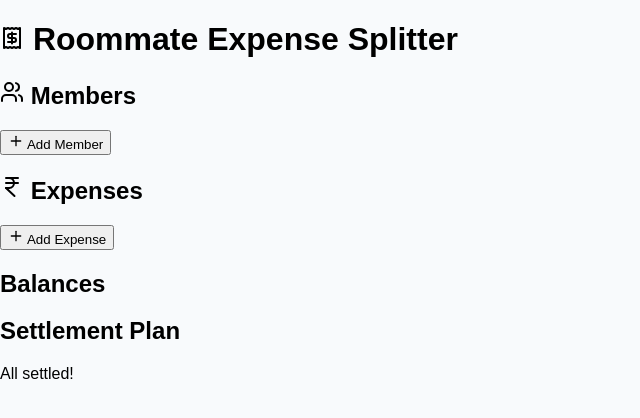
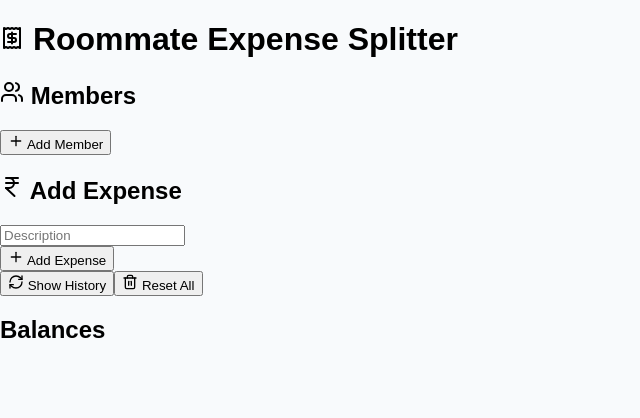
Before and after one commit to niranjanf/turbo-broccoli, a React (Vite) app: page / in a window 1280 px wide. Shown: the top 418 px of the page, without its empty margins (0-640 px from the left). Built offline with nearby package versions, Linux system fonts and the light colour scheme.

Commit message:
new separated historoy

```diff
--- a/src/App.tsx
+++ b/src/App.tsx
@@ -2,12 +2,10 @@ import React, { useEffect, useMemo, useState } from "react";
 import {
   Plus,
   Trash2,
-  Download,
-  Upload,
+  Receipt,
+  Users,
+  IndianRupee,
   RefreshCw,
-  Users,
-  Receipt,
-  IndianRupee,
 } from "lucide-react";
 
 interface Member {
@@ -15,19 +13,25 @@ interface Member {
   name: string;
 }
 
+interface Contribution {
+  memberId: string;
+  amount: number;
+}
+
 interface Expense {
   id: string;
   description: string;
-  amount: number;
-  paidBy: string; // member id
-  splitAmong: string[]; // array of member ids
   date: string;
+  contributions: Contribution[];
+  splitAmong: string[];
 }
 
-function App() {
+export default function App() {
   const [members, setMembers] = useState<Member[]>([]);
   const [expenses, setExpenses] = useState<Expense[]>([]);
+  const [showHistory, setShowHistory] = useState(false);
 
+  // Load from localStorage
   useEffect(() => {
     const savedMembers = localStorage.getItem("members");
     const savedExpenses = localStorage.getItem("expenses");
@@ -35,123 +39,235 @@ function App() {
     if (savedExpenses) setExpenses(JSON.parse(savedExpenses));
   }, []);
 
+  // Save to localStorage
   useEffect(() => {
     localStorage.setItem("members", JSON.stringify(members));
     localStorage.setItem("expenses", JSON.stringify(expenses));
   }, [members, expenses]);
 
+  // Add Member
   const addMember = (name: string) => {
     if (!name.trim()) return;
     setMembers([...members, { id: Date.now().toString(), name }]);
   };
 
-  const addExpense = (
-    description: string,
-    amount: number,
-    paidBy: string,
-    splitAmong: string[]
-  ) => {
-    if (!description || !amount || !paidBy || splitAmong.length === 0) return;
+  // Expense Form State
+  const [description, setDescription] = useState("");
+  const [contributions, setContributions] = useState<Record<string, number>>({});
+  const [splitAmong, setSplitAmong] = useState<Record<string, boolean>>({});
+
+  useEffect(() => {
+    const contrib: Record<string, number> = {};
+    const split: Record<string, boolean> = {};
+    members.forEach((m) => {
+      contrib[m.id] = contributions[m.id] || 0;
+      split[m.id] = splitAmong[m.id] ?? true;
+    });
+    setContributions(contrib);
+    setSplitAmong(split);
+  }, [members]);
+
+  // Add Expense
+  const addExpense = () => {
+    const activeContribs: Contribution[] = Object.entries(contributions)
+      .filter(([_, amt]) => amt > 0)
+      .map(([memberId, amount]) => ({ memberId, amount }));
+
+    const activeSplit = Object.entries(splitAmong)
+      .filter(([_, included]) => included)
+      .map(([memberId]) => memberId);
+
+    if (!description.trim() || activeContribs.length === 0 || activeSplit.length === 0) {
+      alert("Fill all fields properly!");
+      return;
+    }
+
     setExpenses([
       ...expenses,
-      { id: Date.now().toString(), description, amount, paidBy, splitAmong, date: new Date().toISOString() },
+      {
+        id: Date.now().toString(),
+        description,
+        date: new Date().toISOString(),
+        contributions: activeContribs,
+        splitAmong: activeSplit,
+      },
     ]);
+
+    setDescription("");
+    setContributions(members.reduce((acc, m) => ({ ...acc, [m.id]: 0 }), {}));
+    setSplitAmong(members.reduce((acc, m) => ({ ...acc, [m.id]: true }), {}));
   };
 
-  // ✅ Calculate net balances
+  // Reset All Data
+  const resetAll = () => {
+    if (window.confirm("Are you sure you want to reset all data?")) {
+      setMembers([]);
+      setExpenses([]);
+      localStorage.clear();
+    }
+  };
+
+  // Calculate balances
   const balances = useMemo(() => {
-    const bal: Record<string, number> = {};
-    members.forEach((m) => (bal[m.id] = 0));
+    const balance: Record<string, number> = {};
+    members.forEach((m) => (balance[m.id] = 0));
 
-    expenses.forEach((e) => {
-      const share = e.amount / e.splitAmong.length;
-      e.splitAmong.forEach((id) => {
-        bal[id] -= share; // each member owes their share
+    expenses.forEach((exp) => {
+      const totalPaid = exp.contributions.reduce((sum, c) => sum + c.amount, 0);
+      const perHead = totalPaid / exp.splitAmong.length;
+
+      exp.contributions.forEach((c) => {
+        balance[c.memberId] += c.amount; // credit the payer
       });
-      bal[e.paidBy] += e.amount; // payer gets credit
+
+      exp.splitAmong.forEach((id) => {
+        balance[id] -= perHead; // debit each sharer
+      });
     });
 
-    return bal;
+    return balance;
   }, [members, expenses]);
 
-  // ✅ Generate simplified settlements
-  const settlements = useMemo(() => {
-    const creditors = Object.entries(balances)
-      .filter(([_, amt]) => amt > 0)
-      .map(([id, amt]) => ({ id, amt }))
-      .sort((a, b) => b.amt - a.amt);
-
-    const debtors = Object.entries(balances)
-      .filter(([_, amt]) => amt < 0)
-      .map(([id, amt]) => ({ id, amt: -amt }))
-      .sort((a, b) => b.amt - a.amt);
-
-    const txns: { from: string; to: string; amount: number }[] = [];
-    let i = 0,
-      j = 0;
-    while (i < debtors.length && j < creditors.length) {
-      const d = debtors[i];
-      const c = creditors[j];
-      const pay = Math.min(d.amt, c.amt);
-      txns.push({ from: d.id, to: c.id, amount: pay });
-      d.amt -= pay;
-      c.amt -= pay;
-      if (d.amt <= 0.01) i++;
-      if (c.amt <= 0.01) j++;
-    }
-    return txns;
-  }, [balances]);
+  const currency = (n: number) =>
+    new Intl.NumberFormat("en-IN", {
+      style: "currency",
+      currency: "INR",
+      maximumFractionDigits: 2,
+    }).format(n);
 
   return (
-    <div className="p-6">
+    <div className="p-6 max-w-4xl mx-auto">
       <h1 className="text-2xl font-bold flex items-center gap-2">
         <Receipt /> Roommate Expense Splitter
       </h1>
 
-      {/* Members */}
+      {/* Members Section */}
       <div className="mt-4">
         <h2 className="font-semibold flex items-center gap-2">
           <Users /> Members
         </h2>
-        <ul>
+        <ul className="mb-2">
           {members.map((m) => (
-            <li key={m.id}>{m.name}</li>
+            <li key={m.id} className="flex justify-between">
+              {m.name}
+              <button
+                className="text-red-500"
+                onClick={() =>
+                  setMembers(members.filter((mem) => mem.id !== m.id))
+                }
+              >
+                <Trash2 size={16} />
+              </button>
+            </li>
           ))}
         </ul>
         <button
-          className="mt-2 bg-indigo-500 text-white px-3 py-1 rounded flex items-center gap-1"
+          className="bg-indigo-500 text-white px-3 py-1 rounded flex items-center gap-1"
           onClick={() => addMember(prompt("Enter member name") || "")}
         >
           <Plus size={16} /> Add Member
         </button>
       </div>
 
-      {/* Expenses */}
+      {/* Expenses Section */}
       <div className="mt-6">
         <h2 className="font-semibold flex items-center gap-2">
-          <IndianRupee /> Expenses
+          <IndianRupee /> Add Expense
         </h2>
-        <ul>
-          {expenses.map((e) => (
-            <li key={e.id}>
-              {e.description} — ₹{e.amount} (Paid by{" "}
-              {members.find((m) => m.id === e.paidBy)?.name || "Unknown"})
-            </li>
+        <div className="mb-2">
+          <input
+            type="text"
+            placeholder="Description"
+            value={description}
+            onChange={(e) => setDescription(e.target.value)}
+            className="border px-2 py-1 rounded w-full"
+          />
+        </div>
+        <div className="grid grid-cols-1 sm:grid-cols-2 gap-2">
+          {members.map((m) => (
+            <div key={m.id} className="flex items-center gap-2">
+              <input
+                type="number"
+                min={0}
+                placeholder="Paid"
+                value={contributions[m.id] || ""}
+                onChange={(e) =>
+                  setContributions({
+                    ...contributions,
+                    [m.id]: Number(e.target.value),
+                  })
+                }
+                className="border px-2 py-1 rounded w-20"
+              />
+              <label>
+                <input
+                  type="checkbox"
+                  checked={splitAmong[m.id]}
+                  onChange={(e) =>
+                    setSplitAmong({ ...splitAmong, [m.id]: e.target.checked })
+                  }
+                />{" "}
+                {m.name}
+              </label>
+            </div>
           ))}
-        </ul>
+        </div>
         <button
           className="mt-2 bg-green-500 text-white px-3 py-1 rounded flex items-center gap-1"
-          onClick={() => {
-            const desc = prompt("Description") || "Expense";
-            const amount = Number(prompt("Amount") || "0");
-            const paidBy = members[0]?.id || "";
-            const splitAmong = members.map((m) => m.id);
-            addExpense(desc, amount, paidBy, splitAmong);
-          }}
+          onClick={addExpense}
         >
           <Plus size={16} /> Add Expense
         </button>
       </div>
+
+      {/* Action Buttons */}
+      <div className="mt-6 flex gap-4">
+        <button
+          className="bg-blue-500 text-white px-3 py-1 rounded flex items-center gap-1"
+          onClick={() => setShowHistory(!showHistory)}
+        >
+          <RefreshCw size={16} /> {showHistory ? "Hide History" : "Show History"}
+        </button>
+        <button
+          className="bg-red-500 text-white px-3 py-1 rounded flex items-center gap-1"
+          onClick={resetAll}
+        >
+          <Trash2 size={16} /> Reset All
+        </button>
+      </div>
+
+      {/* Expenses History */}
+      {showHistory && (
+        <div className="mt-6">
+          <h2 className="font-semibold flex items-center gap-2">
+            <Receipt /> Expense History
+          </h2>
+          <ul>
+            {expenses
+              .slice()
+              .sort((a, b) => new Date(b.date).getTime() - new Date(a.date).getTime())
+              .map((exp) => (
+                <li key={exp.id} className="mb-2 border p-2 rounded">
+                  <strong>{exp.description}</strong> — {new Date(exp.date).toLocaleString()}
+                  <ul className="ml-4">
+                    {exp.contributions.map((c) => (
+                      <li key={c.memberId}>
+                        {members.find((m) => m.id === c.memberId)?.name || "Unknown"} paid{" "}
+                        {currency(c.amount)}
+                      </li>
+                    ))}
+                    <li>
+                      Split among:{" "}
+                      {exp.splitAmong
+                        .map((id) => members.find((m) => m.id === id)?.name || "Unknown")
+                        .join(", ")}
+                    </li>
+                  </ul>
+                </li>
+              ))}
+          </ul>
+        </div>
+      )}
 
       {/* Balances */}
       <div className="mt-6">
@@ -159,31 +275,14 @@ function App() {
         <ul>
           {members.map((m) => (
             <li key={m.id}>
-              {m.name}: ₹{balances[m.id].toFixed(2)}
+              {m.name}:{" "}
+              {balances[m.id] >= 0
+                ? `should receive ${currency(balances[m.id])}`
+                : `owes ${currency(-balances[m.id])}`}
             </li>
           ))}
         </ul>
       </div>
-
-      {/* Settlement Plan */}
-      <div className="mt-6">
-        <h2 className="font-semibold">Settlement Plan</h2>
-        {settlements.length === 0 ? (
-          <p>All settled!</p>
-        ) : (
-          <ul>
-            {settlements.map((t, i) => (
-              <li key={i}>
-                {members.find((m) => m.id === t.from)?.name} pays{" "}
-                {members.find((m) => m.id === t.to)?.name} ₹
-                {t.amount.toFixed(2)}
-              </li>
-            ))}
-          </ul>
-        )}
-      </div>
     </div>
   );
 }
-
-export default App;
```
Also changed, not shown: 2 other files (tests, documents, lock files or other folders).
